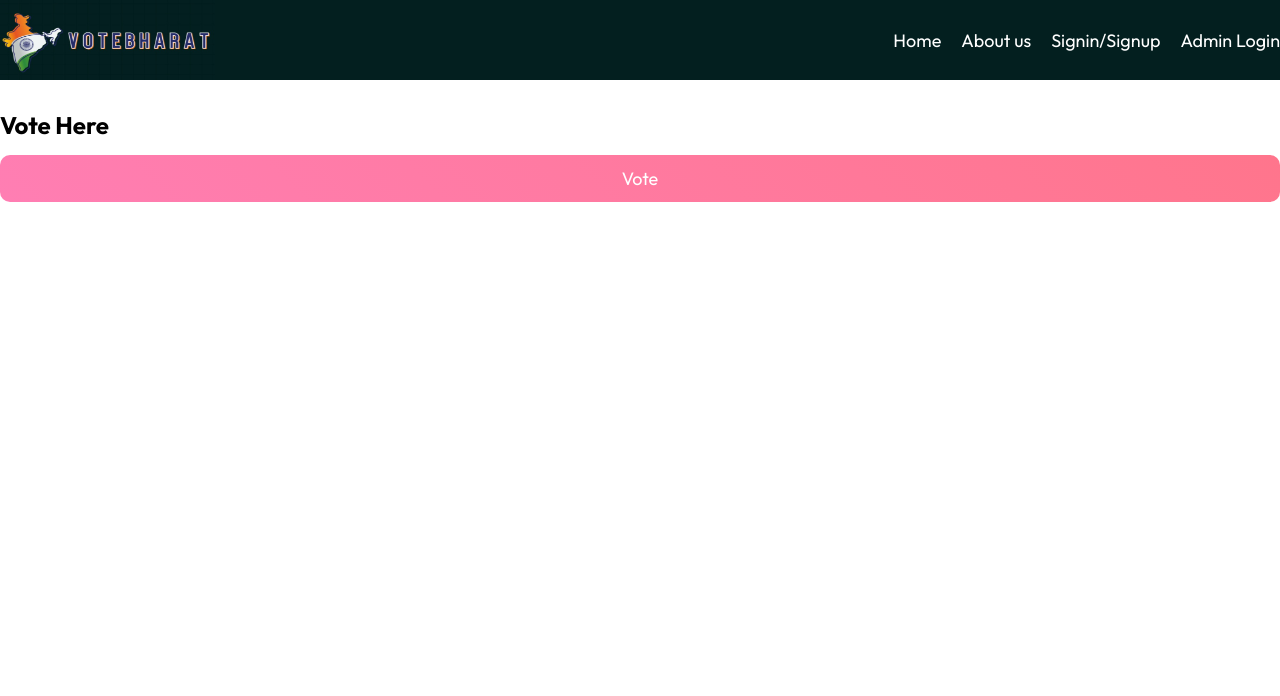
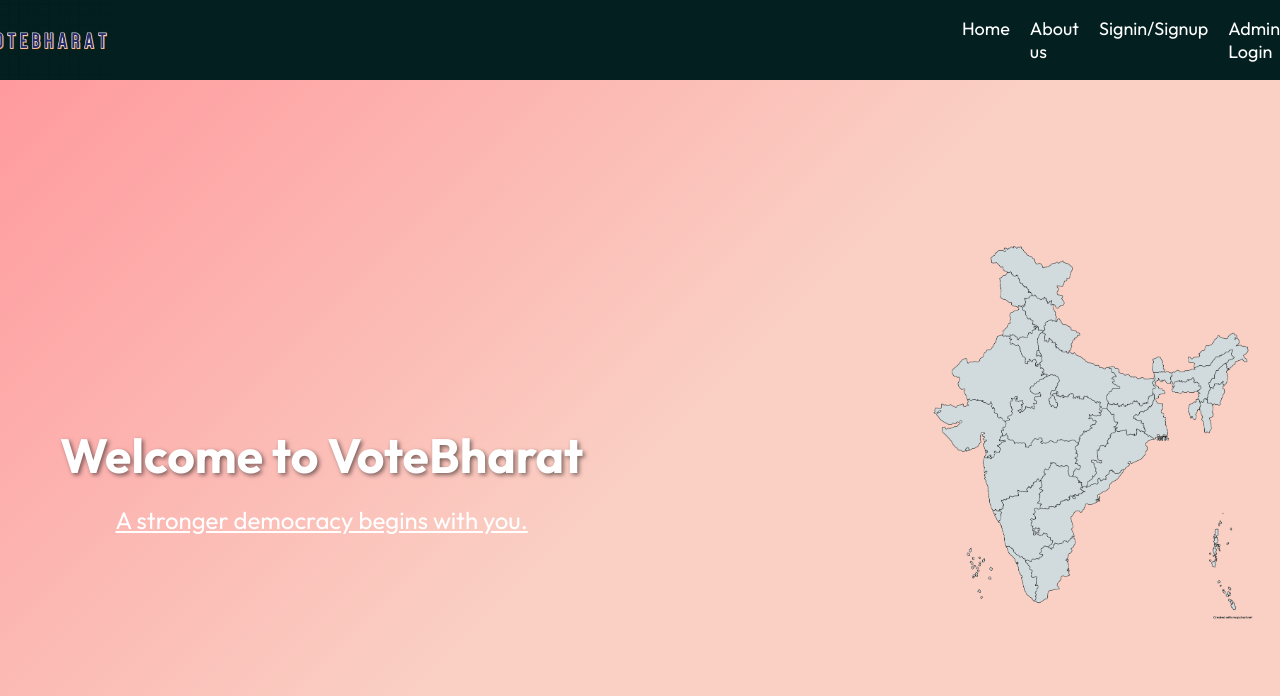
Before and after one commit to LohithReddyy/VoteBharat, a React (Vite) app in the folder frontend/frontend/: page / in a window 1280 px wide. Shown: the top 696 px of the page. Built offline with nearby package versions, Linux system fonts and the light colour scheme.

Commit message:
created  home page

```diff
--- a/frontend/frontend/src/components/Header/Header.jsx
+++ b/frontend/frontend/src/components/Header/Header.jsx
@@ -5,8 +5,7 @@ const Header = () => {
   return (
     <div className='header'>
         <div className="header-contents">
-            <h2>Vote Here</h2>
-            <button>Vote</button>
+
         </div>
 
     </div>
--- a/frontend/frontend/src/components/Navbar/navbar.css
+++ b/frontend/frontend/src/components/Navbar/navbar.css
@@ -16,13 +16,14 @@
 }
 .navbar-menu{
     display: flex;
-    justify-content: flex-end;
+    /* justify-content: flex-end; */
     list-style: none;
     gap: 20px;
     color: white;
     flex-grow: 1;
     font-size: 18px;
     transition: 0.3s;
+    padding-left: 850px;
 }
 
 .navbar-menu li:hover{
@@ -32,9 +33,10 @@
 
 }
 .navbar-menu li{
-    padding: 5px 18px 3px 4px;
+    /* padding: 5px 18px 3px 4px; */
     justify-content: left;
     text-decoration: none;
     color: inherit;
+    padding-left: 20%;
 
 }
--- a/frontend/frontend/src/pages/Home/Home.css
+++ b/frontend/frontend/src/pages/Home/Home.css
@@ -0,0 +1,44 @@
+/* Home.css */
+.home-container {
+    position: relative;
+    width: 100vw;
+    height: 100vh;
+    display: flex;
+    flex-direction: row;
+    align-items: center;
+    justify-content: space-between;
+    background: linear-gradient(135deg, #ff9a9e, #fad0c4, #fad0c4);
+    padding: 20px;
+  }
+
+  .overlay-content {
+    text-align: center;
+    color: white;
+    /* flex: 1; */
+    padding-left: 40px; /* Move content slightly to the right */
+  }
+
+  .title {
+    font-size: 3rem;
+    font-weight: bold;
+    text-shadow: 2px 2px 4px rgba(0, 0, 0, 0.5);
+  }
+
+  .quote {
+    font-size: 1.5rem;
+    margin-top: 20px;
+    transition: opacity 1s ease-in-out;
+  }
+
+  .image-container {
+    flex: 1;
+    display: flex;
+    justify-content: flex-end;
+    padding-bottom: 10%;
+  }
+
+  .image-container img {
+    max-width: 50%;
+    height: auto;
+    object-fit: contain; /* Ensure the image fits within its container */
+  }
--- a/frontend/frontend/src/pages/Home/Home.jsx
+++ b/frontend/frontend/src/pages/Home/Home.jsx
@@ -1,13 +1,39 @@
-import React from 'react'
-import './Home.css'
-import Header from '../../components/Header/Header'
+import React, { useState, useEffect } from 'react';
+import './Home.css';
+import Header from '../../components/Header/Header';
+import { assets } from '../../assets/assets';
+
+const quotes = [
+  "Your vote, your voice, your power.",
+  "A stronger democracy begins with you.",
+  "Make every vote count, shape the future.",
+  "India thrives when we participate.",
+  "Empower change, vote today!"
+];
 
 const Home = () => {
+  const [quoteIndex, setQuoteIndex] = useState(0);
+
+  useEffect(() => {
+    const interval = setInterval(() => {
+      setQuoteIndex((prevIndex) => (prevIndex + 1) % quotes.length);
+    }, 3000); // Change quote every 3 seconds
+    return () => clearInterval(interval);
+  }, []);
+
   return (
-    <div>
-      <Header/>
+    <div className="home-container">
+      <Header />
+      <div className="overlay-content">
+        <h1 className="title">Welcome to VoteBharat</h1>
+        <p className="quote">{quotes[quoteIndex]}</p>
+      </div>
+      <div className="image-container">
+        <img src={assets.ind_map_nobg} alt="Decorative" />
+      </div>
     </div>
-  )
-}
+  );
+};
 
-export default Home
+
+export default Home;
```
